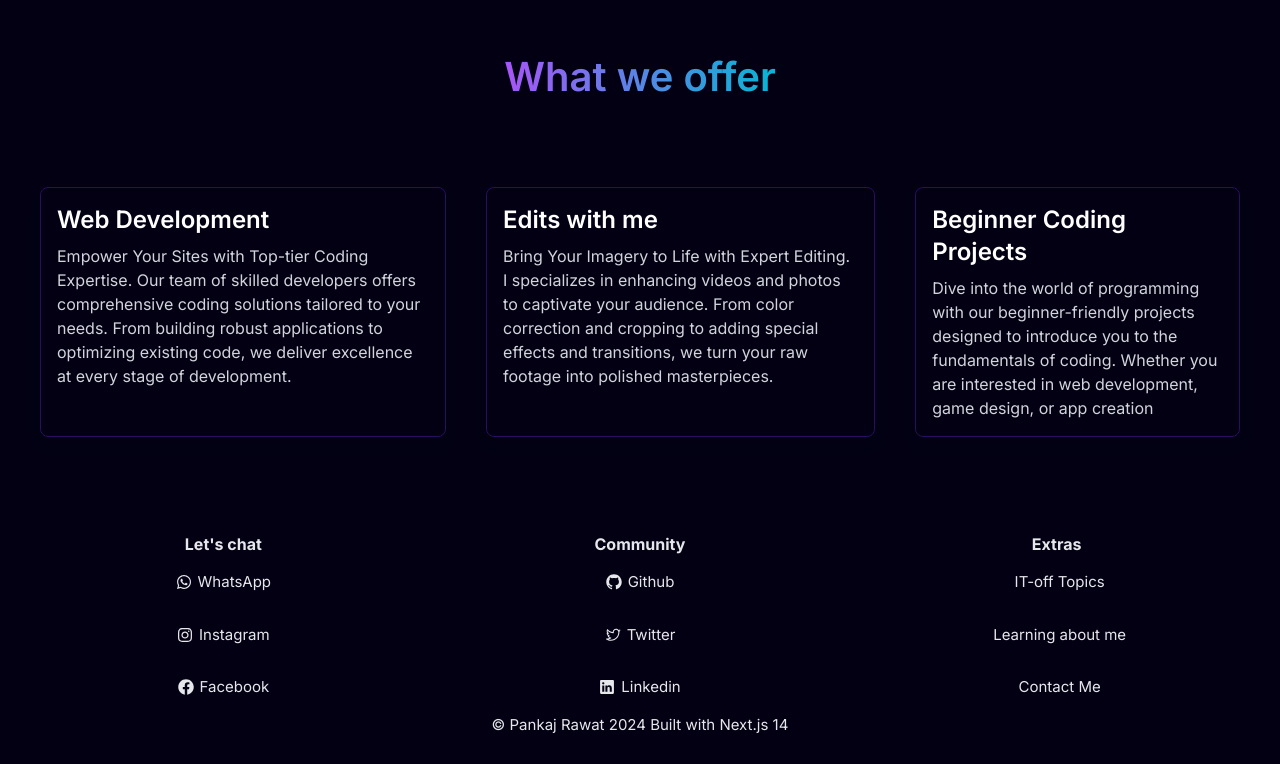
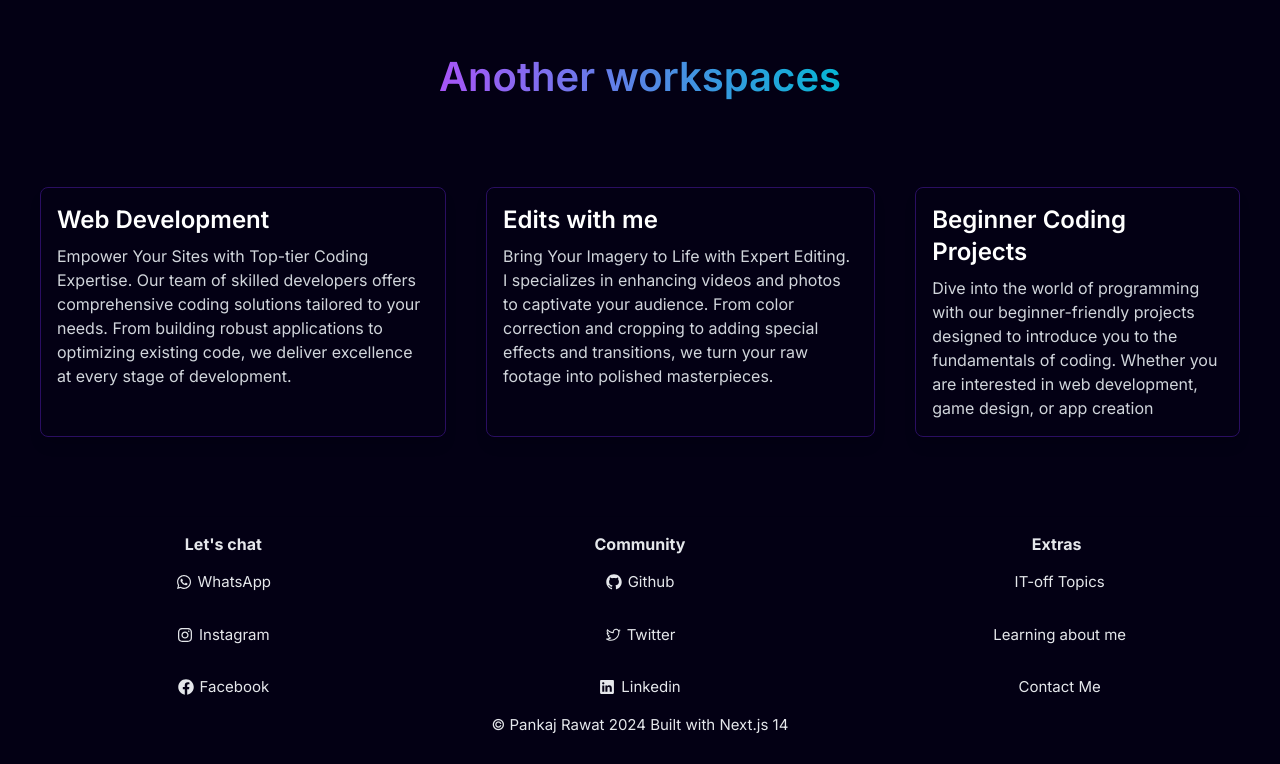
Before and after one commit to awkward-py/awkwardpy-main, a Next.js app: page / in a window 1280 px wide. Shown: the part 2798-3562 px from the top of the page. Built offline with nearby package versions, Linux system fonts and the light colour scheme; a web font is replaced by a local one.

Commit message:
Update projects.tsx

```diff
--- a/components/main/projects.tsx
+++ b/components/main/projects.tsx
@@ -8,7 +8,7 @@ export const Projects = () => {
       className="flex flex-col items-center justify-center py-20"
     >
       <h1 className="text-[40px] font-semibold text-transparent bg-clip-text bg-gradient-to-r from-purple-500 to-cyan-500 py-20">
-        What we offer
+        Another workspaces
       </h1>
       <div className="h-full w-full flex flex-col md:flex-row gap-10 px-10">
         {PROJECTS.map((project) => (
```
